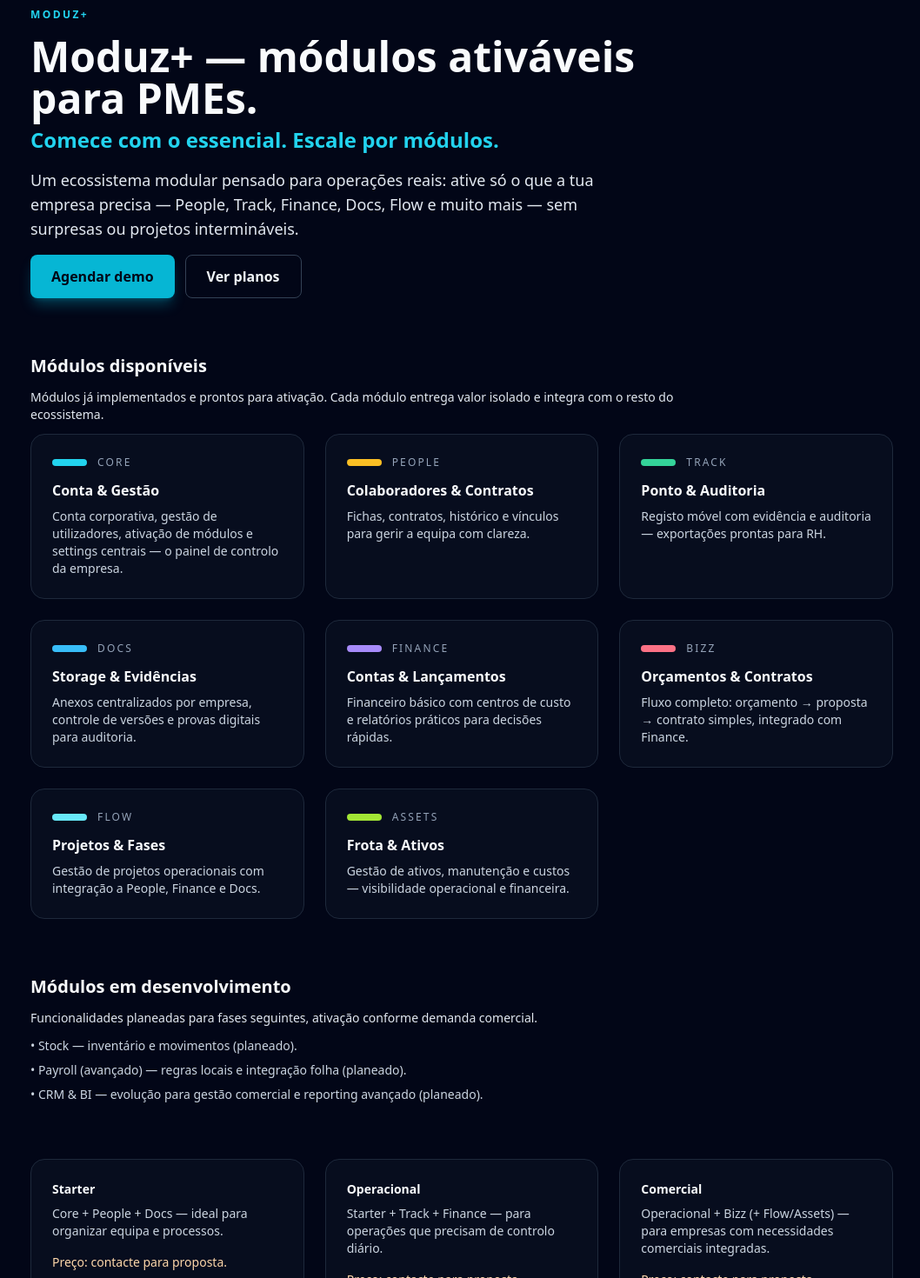
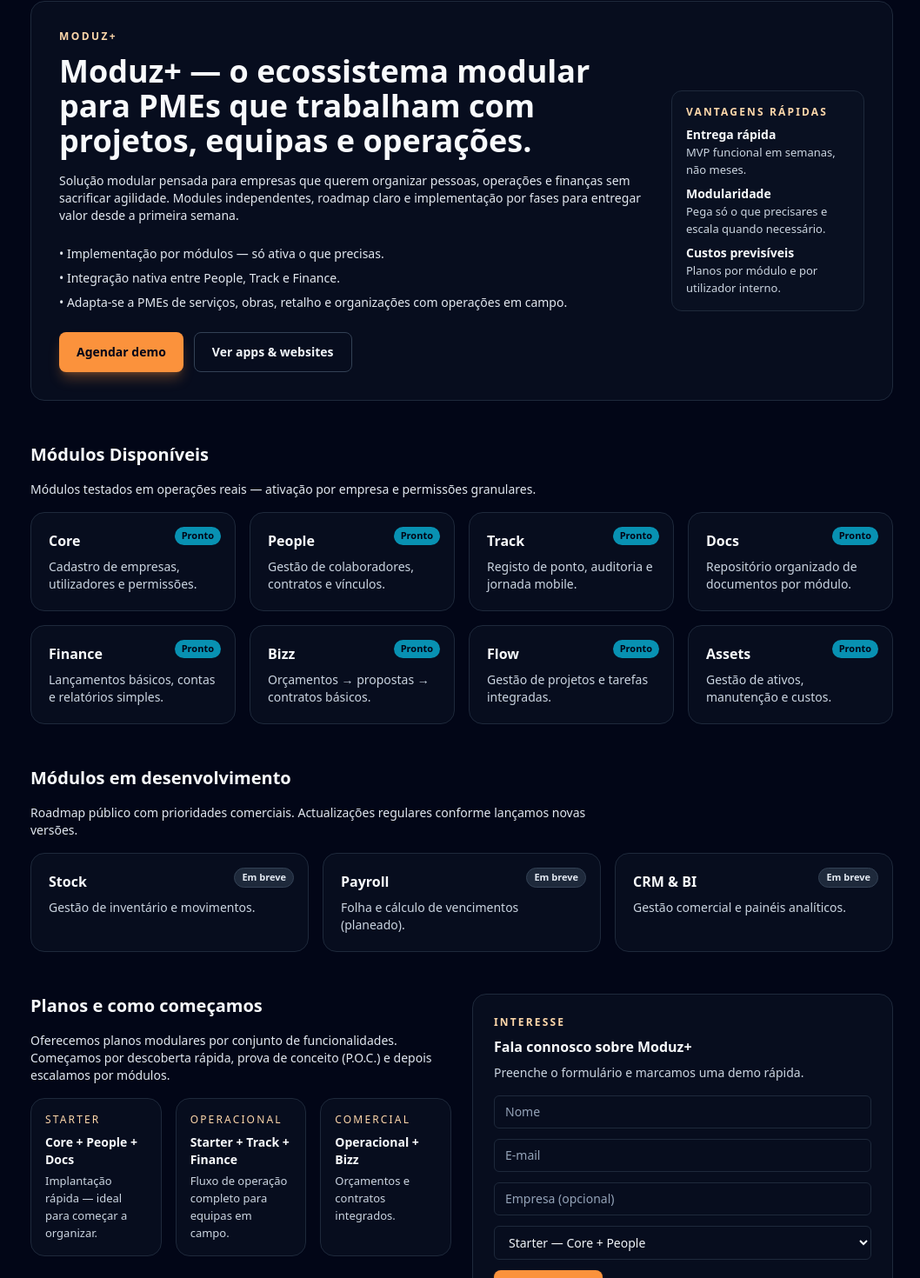
Before and after one commit to libertrendz/libertrendz-site, a Next.js app: page /moduz in a window 1280 px wide. Shown: the part 144-1614 px from the top of the page at 87% size, without its empty margins (109-1167 px from the left). Built offline with nearby package versions, Linux system fonts and the light colour scheme.

Commit message:
Atualizar o page.tsx

```diff
--- a/app/moduz/page.tsx
+++ b/app/moduz/page.tsx
@@ -1,187 +1,302 @@
+// app/moduz/page.tsx
+'use client';
+
+import { useState } from 'react';
+
+const MODULES_AVAILABLE = [
+  { key: 'core', title: 'Core', desc: 'Cadastro de empresas, utilizadores e permissões.' },
+  { key: 'people', title: 'People', desc: 'Gestão de colaboradores, contratos e vínculos.' },
+  { key: 'track', title: 'Track', desc: 'Registo de ponto, auditoria e jornada mobile.' },
+  { key: 'docs', title: 'Docs', desc: 'Repositório organizado de documentos por módulo.' },
+  { key: 'finance', title: 'Finance', desc: 'Lançamentos básicos, contas e relatórios simples.' },
+  { key: 'bizz', title: 'Bizz', desc: 'Orçamentos → propostas → contratos básicos.' },
+  { key: 'flow', title: 'Flow', desc: 'Gestão de projetos e tarefas integradas.' },
+  { key: 'assets', title: 'Assets', desc: 'Gestão de ativos, manutenção e custos.' },
+];
+
+const MODULES_SOON = [
+  { key: 'stock', title: 'Stock', desc: 'Gestão de inventário e movimentos.' },
+  { key: 'payroll', title: 'Payroll', desc: 'Folha e cálculo de vencimentos (planeado).' },
+  { key: 'crm', title: 'CRM & BI', desc: 'Gestão comercial e painéis analíticos.' },
+];
+
 export default function ModuzPage() {
+  const [name, setName] = useState('');
+  const [email, setEmail] = useState('');
+  const [company, setCompany] = useState('');
+  const [interest, setInterest] = useState('starter');
+  const [loading, setLoading] = useState(false);
+  const [status, setStatus] = useState<{ ok: boolean; msg: string } | null>(null);
+
+  async function handleSubmit(e: React.FormEvent) {
+    e.preventDefault();
+    setStatus(null);
+
+    if (!email || !name) {
+      setStatus({ ok: false, msg: 'Por favor, preenche o teu nome e e-mail.' });
+      return;
+    }
+
+    setLoading(true);
+    try {
+      const payload = {
+        nome: name,
+        email,
+        empresa: company,
+        mensagem: `Interesse Moduz+ — plano: ${interest}`,
+        assunto: 'Interesse Moduz+ — demo / orçamento',
+      };
+
+      const res = await fetch('/api/contato', {
+        method: 'POST',
+        headers: { 'Content-Type': 'application/json' },
+        body: JSON.stringify(payload),
+      });
+
+      if (res.ok) {
+        setStatus({ ok: true, msg: 'Recebemos — vamos responder em até 2 dias úteis.' });
+        setName('');
+        setEmail('');
+        setCompany('');
+        setInterest('starter');
+      } else {
+        // fallback visual — mantém a UX sem expor erros internos
+        setStatus({ ok: false, msg: 'Não foi possível enviar. Usa contato@libertrendz.eu.' });
+      }
+    } catch (err) {
+      setStatus({ ok: false, msg: 'Erro ao enviar. Tenta novamente ou escreve para contato@libertrendz.eu.' });
+    } finally {
+      setLoading(false);
+    }
+  }
+
   return (
     <main className="min-h-[calc(100vh-5rem)] bg-slate-950 text-slate-50">
-      <section className="container-page py-14 lg:py-18 space-y-16">
-        {/* HERO COMERCIAL — sombreado cian */}
-        <div className="relative max-w-3xl space-y-4">
-          <div className="pointer-events-none absolute -inset-x-6 -top-8 -bottom-8 -z-10 mx-auto w-[calc(100%+48px)] rounded-2xl bg-gradient-to-r from-cyan-600/10 via-cyan-500/6 to-transparent blur-[18px]" />
-          <p className="text-xs font-semibold uppercase tracking-[0.2em] text-cyan-400">Moduz+</p>
-          <h1 className="text-4xl font-bold leading-tight md:text-5xl">
-            Moduz+ — módulos ativáveis para PMEs.
-            <span className="block mt-2 text-cyan-400 text-2xl">Comece com o essencial. Escale por módulos.</span>
+      <section className="container-page py-12 lg:py-16 space-y-12">
+        {/* HERO */}
+        <div className="relative overflow-hidden rounded-2xl border border-slate-800 bg-slate-900/40 p-8">
+          {/* cyan overlay (decorative) */}
+          <div className="pointer-events-none absolute inset-0 bg-gradient-to-r from-cyan-700/8 via-cyan-600/6 to-transparent" />
+          <div className="relative z-10 lg:flex lg:items-center lg:justify-between gap-8">
+            <div className="max-w-2xl">
+              <p className="text-xs font-semibold uppercase tracking-[0.2em] text-accent-300">
+                Moduz+
+              </p>
+              <h1 className="mt-3 text-3xl font-bold leading-tight md:text-4xl">
+                Moduz+ — o ecossistema modular para PMEs que trabalham com projetos, equipas e operações.
               </h1>
+              <p className="mt-4 text-sm text-slate-200">
+                Solução modular pensada para empresas que querem organizar pessoas, operações e finanças sem sacrificar
+                agilidade. Modules independentes, roadmap claro e implementação por fases para entregar valor desde a
+                primeira semana.
+              </p>
 
-          <p className="text-lg text-slate-200 max-w-2xl">
-            Um ecossistema modular pensado para operações reais: ative só o que a tua empresa precisa — People, Track, Finance, Docs, Flow e muito mais — sem surpresas ou projetos intermináveis.
-          </p>
+              <ul className="mt-6 space-y-2 text-sm text-slate-200">
+                <li>• Implementação por módulos — só ativa o que precisas.</li>
+                <li>• Integração nativa entre People, Track e Finance.</li>
+                <li>• Adapta-se a PMEs de serviços, obras, retalho e organizações com operações em campo.</li>
+              </ul>
 
               <div className="mt-6 flex flex-wrap gap-3">
                 <a
-              href="/contato"
-              className="inline-flex items-center justify-center rounded-lg bg-cyan-500 px-6 py-3 text-base font-semibold text-slate-950 shadow-lg shadow-cyan-500/30 transition hover:bg-cyan-400"
+                  href="#lead-form"
+                  className="inline-flex items-center justify-center rounded-lg bg-accent-500 px-5 py-3 text-sm font-semibold text-slate-950 shadow-lg shadow-accent-500/30 transition hover:bg-accent-400"
                 >
                   Agendar demo
                 </a>
                 <a
-              href="#planos"
-              className="inline-flex items-center justify-center rounded-lg border border-slate-700 px-6 py-3 text-base font-semibold text-slate-100 transition hover:border-slate-500 hover:bg-slate-900/60"
+                  href="/apps"
+                  className="inline-flex items-center justify-center rounded-lg border border-slate-700 px-5 py-3 text-sm font-semibold text-slate-100 transition hover:border-slate-500 hover:bg-slate-900/60"
                 >
-              Ver planos
+                  Ver apps & websites
                 </a>
               </div>
             </div>
 
-        {/* MÓDULOS DISPONÍVEIS */}
-        <div className="space-y-3">
-          <h2 className="text-xl font-semibold text-slate-50">Módulos disponíveis</h2>
-          <p className="text-sm text-slate-200 max-w-3xl">
-            Módulos já implementados e prontos para ativação. Cada módulo entrega valor isolado e integra com o resto do ecossistema.
-          </p>
-
-          <div className="mt-4 grid gap-6 md:grid-cols-3">
-            <div className="rounded-2xl border border-slate-800 bg-slate-900/40 p-6">
-              <div className="flex items-center gap-3">
-                <span className="inline-block h-2 w-10 rounded bg-cyan-400" />
-                <p className="text-xs uppercase tracking-[0.18em] text-slate-400">CORE</p>
+            {/* Side quick info (small) */}
+            <div className="mt-6 lg:mt-0 lg:w-80">
+              <div className="rounded-xl border border-slate-800 bg-slate-900/30 p-4 text-sm text-slate-200">
+                <p className="mb-2 text-xs font-semibold uppercase tracking-[0.18em] text-accent-300">Vantagens rápidas</p>
+                <div className="space-y-2">
+                  <div>
+                    <p className="font-semibold text-slate-50">Entrega rápida</p>
+                    <p className="text-slate-300 text-[13px]">MVP funcional em semanas, não meses.</p>
                   </div>
-              <h3 className="mt-3 text-base font-semibold text-slate-50">Conta & Gestão</h3>
-              <p className="mt-2 text-sm text-slate-300">Conta corporativa, gestão de utilizadores, ativação de módulos e settings centrais — o painel de controlo da empresa.</p>
+                  <div>
+                    <p className="font-semibold text-slate-50">Modularidade</p>
+                    <p className="text-slate-300 text-[13px]">Pega só o que precisares e escala quando necessário.</p>
                   </div>
-
-            <div className="rounded-2xl border border-slate-800 bg-slate-900/40 p-6">
-              <div className="flex items-center gap-3">
-                <span className="inline-block h-2 w-10 rounded bg-amber-400" />
-                <p className="text-xs uppercase tracking-[0.18em] text-slate-400">PEOPLE</p>
+                  <div>
+                    <p className="font-semibold text-slate-50">Custos previsíveis</p>
+                    <p className="text-slate-300 text-[13px]">Planos por módulo e por utilizador interno.</p>
                   </div>
-              <h3 className="mt-3 text-base font-semibold text-slate-50">Colaboradores & Contratos</h3>
-              <p className="mt-2 text-sm text-slate-300">Fichas, contratos, histórico e vínculos para gerir a equipa com clareza.</p>
                 </div>
-
-            <div className="rounded-2xl border border-slate-800 bg-slate-900/40 p-6">
-              <div className="flex items-center gap-3">
-                <span className="inline-block h-2 w-10 rounded bg-emerald-400" />
-                <p className="text-xs uppercase tracking-[0.18em] text-slate-400">TRACK</p>
               </div>
-              <h3 className="mt-3 text-base font-semibold text-slate-50">Ponto & Auditoria</h3>
-              <p className="mt-2 text-sm text-slate-300">Registo móvel com evidência e auditoria — exportações prontas para RH.</p>
-            </div>
-
-            <div className="rounded-2xl border border-slate-800 bg-slate-900/40 p-6">
-              <div className="flex items-center gap-3">
-                <span className="inline-block h-2 w-10 rounded bg-sky-400" />
-                <p className="text-xs uppercase tracking-[0.18em] text-slate-400">DOCS</p>
-              </div>
-              <h3 className="mt-3 text-base font-semibold text-slate-50">Storage & Evidências</h3>
-              <p className="mt-2 text-sm text-slate-300">Anexos centralizados por empresa, controle de versões e provas digitais para auditoria.</p>
-            </div>
-
-            <div className="rounded-2xl border border-slate-800 bg-slate-900/40 p-6">
-              <div className="flex items-center gap-3">
-                <span className="inline-block h-2 w-10 rounded bg-violet-400" />
-                <p className="text-xs uppercase tracking-[0.18em] text-slate-400">FINANCE</p>
-              </div>
-              <h3 className="mt-3 text-base font-semibold text-slate-50">Contas & Lançamentos</h3>
-              <p className="mt-2 text-sm text-slate-300">Financeiro básico com centros de custo e relatórios práticos para decisões rápidas.</p>
-            </div>
-
-            <div className="rounded-2xl border border-slate-800 bg-slate-900/40 p-6">
-              <div className="flex items-center gap-3">
-                <span className="inline-block h-2 w-10 rounded bg-rose-400" />
-                <p className="text-xs uppercase tracking-[0.18em] text-slate-400">BIZZ</p>
-              </div>
-              <h3 className="mt-3 text-base font-semibold text-slate-50">Orçamentos & Contratos</h3>
-              <p className="mt-2 text-sm text-slate-300">Fluxo completo: orçamento → proposta → contrato simples, integrado com Finance.</p>
-            </div>
-
-            <div className="rounded-2xl border border-slate-800 bg-slate-900/40 p-6">
-              <div className="flex items-center gap-3">
-                <span className="inline-block h-2 w-10 rounded bg-cyan-300" />
-                <p className="text-xs uppercase tracking-[0.18em] text-slate-400">FLOW</p>
-              </div>
-              <h3 className="mt-3 text-base font-semibold text-slate-50">Projetos & Fases</h3>
-              <p className="mt-2 text-sm text-slate-300">Gestão de projetos operacionais com integração a People, Finance e Docs.</p>
-            </div>
-
-            <div className="rounded-2xl border border-slate-800 bg-slate-900/40 p-6">
-              <div className="flex items-center gap-3">
-                <span className="inline-block h-2 w-10 rounded bg-lime-400" />
-                <p className="text-xs uppercase tracking-[0.18em] text-slate-400">ASSETS</p>
-              </div>
-              <h3 className="mt-3 text-base font-semibold text-slate-50">Frota & Ativos</h3>
-              <p className="mt-2 text-sm text-slate-300">Gestão de ativos, manutenção e custos — visibilidade operacional e financeira.</p>
             </div>
           </div>
         </div>
 
-        {/* MÓDULOS EM DESENVOLVIMENTO */}
-        <div className="space-y-3 max-w-3xl">
-          <h2 className="text-xl font-semibold text-slate-50">Módulos em desenvolvimento</h2>
-          <p className="text-sm text-slate-200">Funcionalidades planeadas para fases seguintes, ativação conforme demanda comercial.</p>
-          <ul className="mt-2 space-y-2 text-sm text-slate-300">
-            <li>• Stock — inventário e movimentos (planeado).</li>
-            <li>• Payroll (avançado) — regras locais e integração folha (planeado).</li>
-            <li>• CRM & BI — evolução para gestão comercial e reporting avançado (planeado).</li>
-          </ul>
-        </div>
+        {/* MODULES — Disponíveis */}
+        <div className="space-y-4">
+          <h2 className="text-xl font-semibold text-slate-50">Módulos Disponíveis</h2>
+          <p className="text-sm text-slate-200 max-w-2xl">
+            Módulos testados em operações reais — ativação por empresa e permissões granulares.
+          </p>
 
-        {/* PLANOS COMERCIAIS */}
-        <div id="planos" className="grid gap-6 md:grid-cols-3">
-          <div className="rounded-2xl border border-slate-800 bg-slate-900/40 p-6">
-            <p className="text-sm font-semibold text-slate-50">Starter</p>
-            <p className="mt-2 text-sm text-slate-300">Core + People + Docs — ideal para organizar equipa e processos.</p>
-            <p className="mt-4 text-sm text-accent-300">Preço: contacte para proposta.</p>
-          </div>
-
-          <div className="rounded-2xl border border-slate-800 bg-slate-900/40 p-6">
-            <p className="text-sm font-semibold text-slate-50">Operacional</p>
-            <p className="mt-2 text-sm text-slate-300">Starter + Track + Finance — para operações que precisam de controlo diário.</p>
-            <p className="mt-4 text-sm text-accent-300">Preço: contacte para proposta.</p>
-          </div>
-
-          <div className="rounded-2xl border border-slate-800 bg-slate-900/40 p-6">
-            <p className="text-sm font-semibold text-slate-50">Comercial</p>
-            <p className="mt-2 text-sm text-slate-300">Operacional + Bizz (+ Flow/Assets) — para empresas com necessidades comerciais integradas.</p>
-            <p className="mt-4 text-sm text-accent-300">Preço: contacte para proposta.</p>
+          <div className="grid gap-4 md:grid-cols-2 lg:grid-cols-4">
+            {MODULES_AVAILABLE.map((m) => (
+              <article key={m.key} className="relative rounded-2xl border border-slate-800 bg-slate-900/40 p-5">
+                <span className="absolute right-4 top-4 inline-flex items-center rounded-full bg-cyan-600 px-2 py-0.5 text-[11px] font-semibold text-slate-950">
+                  Pronto
+                </span>
+                <h3 className="text-base font-semibold text-slate-50">{m.title}</h3>
+                <p className="mt-2 text-sm text-slate-300">{m.desc}</p>
+              </article>
+            ))}
           </div>
         </div>
 
-        {/* DIFERENCIAIS CURTOS */}
-        <div className="space-y-3 max-w-3xl">
-          <h2 className="text-xl font-semibold text-slate-50">Por que escolher o Moduz+</h2>
+        {/* MODULES — Em construção */}
+        <div className="space-y-4">
+          <h2 className="text-xl font-semibold text-slate-50">Módulos em desenvolvimento</h2>
+          <p className="text-sm text-slate-200 max-w-2xl">
+            Roadmap público com prioridades comerciais. Actualizações regulares conforme lançamos novas versões.
+          </p>
+
+          <div className="grid gap-4 md:grid-cols-2 lg:grid-cols-3">
+            {MODULES_SOON.map((m) => (
+              <article key={m.key} className="relative rounded-2xl border border-slate-800 bg-slate-900/40 p-5">
+                <span className="absolute right-4 top-4 inline-flex items-center rounded-full bg-slate-800 px-2 py-0.5 text-[11px] font-semibold text-slate-200 border border-slate-700">
+                  Em breve
+                </span>
+                <h3 className="text-base font-semibold text-slate-50">{m.title}</h3>
+                <p className="mt-2 text-sm text-slate-300">{m.desc}</p>
+              </article>
+            ))}
+          </div>
+        </div>
+
+        {/* PLANS / LEAD FORM */}
+        <div id="planos" className="grid gap-6 lg:grid-cols-2">
+          <div className="space-y-4">
+            <h2 className="text-xl font-semibold text-slate-50">Planos e como começamos</h2>
+            <p className="text-sm text-slate-200">
+              Oferecemos planos modulares por conjunto de funcionalidades. Começamos por descoberta rápida, prova de conceito (P.O.C.) e depois escalamos por módulos.
+            </p>
+
             <div className="grid gap-4 md:grid-cols-3">
-            <div className="rounded-xl border border-slate-800 bg-slate-900/40 p-4 text-sm text-slate-200">
-              <p className="mb-2 font-semibold text-slate-50">Modularidade real</p>
-              <p>Ative apenas os módulos que a tua empresa usa — reduza custo e complexidade.</p>
+              <div className="rounded-2xl border border-slate-800 bg-slate-900/40 p-4 text-sm">
+                <p className="text-xs uppercase tracking-[0.18em] text-accent-300">Starter</p>
+                <p className="mt-2 font-semibold text-slate-50">Core + People + Docs</p>
+                <p className="mt-1 text-slate-300 text-[13px]">Implantação rápida — ideal para começar a organizar.</p>
               </div>
-            <div className="rounded-xl border border-slate-800 bg-slate-900/40 p-4 text-sm text-slate-200">
-              <p className="mb-2 font-semibold text-slate-50">Implementação prática</p>
-              <p>MVPs curtos e melhoria contínua baseada em uso real, não em teoria.</p>
+              <div className="rounded-2xl border border-slate-800 bg-slate-900/40 p-4 text-sm">
+                <p className="text-xs uppercase tracking-[0.18em] text-accent-300">Operacional</p>
+                <p className="mt-2 font-semibold text-slate-50">Starter + Track + Finance</p>
+                <p className="mt-1 text-slate-300 text-[13px]">Fluxo de operação completo para equipas em campo.</p>
               </div>
-            <div className="rounded-xl border border-slate-800 bg-slate-900/40 p-4 text-sm text-slate-200">
-              <p className="mb-2 font-semibold text-slate-50">Produto + serviço</p>
-              <p>Fornecemos produto e apoio à adoção (implementação, formação e suporte inicial).</p>
+              <div className="rounded-2xl border border-slate-800 bg-slate-900/40 p-4 text-sm">
+                <p className="text-xs uppercase tracking-[0.18em] text-accent-300">Comercial</p>
+                <p className="mt-2 font-semibold text-slate-50">Operacional + Bizz</p>
+                <p className="mt-1 text-slate-300 text-[13px]">Orçamentos e contratos integrados.</p>
               </div>
             </div>
           </div>
 
+          {/* LEAD FORM */}
+          <aside className="rounded-2xl border border-slate-800 bg-slate-900/40 p-6">
+            <p className="text-xs font-semibold uppercase tracking-[0.18em] text-accent-300">Interesse</p>
+            <h3 className="mt-2 text-base font-semibold text-slate-50">Fala connosco sobre Moduz+</h3>
+            <p className="mt-2 text-sm text-slate-300">Preenche o formulário e marcamos uma demo rápida.</p>
+
+            <form className="mt-4 space-y-3" onSubmit={handleSubmit}>
+              <div>
+                <label className="sr-only">Nome</label>
+                <input
+                  className="w-full rounded-md border border-slate-800 bg-transparent px-3 py-2 text-sm text-slate-100 placeholder:text-slate-400"
+                  placeholder="Nome"
+                  value={name}
+                  onChange={(e) => setName(e.target.value)}
+                />
+              </div>
+
+              <div>
+                <label className="sr-only">E-mail</label>
+                <input
+                  className="w-full rounded-md border border-slate-800 bg-transparent px-3 py-2 text-sm text-slate-100 placeholder:text-slate-400"
+                  placeholder="E-mail"
+                  type="email"
+                  value={email}
+                  onChange={(e) => setEmail(e.target.value)}
+                />
+              </div>
+
+              <div>
+                <label className="sr-only">Empresa</label>
+                <input
+                  className="w-full rounded-md border border-slate-800 bg-transparent px-3 py-2 text-sm text-slate-100 placeholder:text-slate-400"
+                  placeholder="Empresa (opcional)"
+                  value={company}
+                  onChange={(e) => setCompany(e.target.value)}
+                />
+              </div>
+
+              <div>
+                <label className="sr-only">Interesse</label>
+                <select
+                  className="w-full rounded-md border border-slate-800 bg-transparent px-3 py-2 text-sm text-slate-100"
+                  value={interest}
+                  onChange={(e) => setInterest(e.target.value)}
+                >
+                  <option value="starter">Starter — Core + People</option>
+                  <option value="operacional">Operacional — Track + Finance</option>
+                  <option value="comercial">Comercial — Bizz + Finance</option>
+                </select>
+              </div>
+
+              <div className="flex items-center justify-between gap-3">
+                <button
+                  type="submit"
+                  disabled={loading}
+                  className="inline-flex items-center justify-center rounded-lg bg-accent-500 px-4 py-2 text-sm font-semibold text-slate-950 shadow shadow-accent-500/30 disabled:opacity-60"
+                >
+                  {loading ? 'A enviar…' : 'Marcar demo'}
+                </button>
+                <a
+                  href="mailto:contato@libertrendz.eu?subject=Interesse%20Moduz%20Demo"
+                  className="text-sm text-slate-300 underline-offset-2 hover:text-slate-100"
+                >
+                  Ou escreve para nós
+                </a>
+              </div>
+
+              {status && (
+                <div
+                  className={`mt-2 text-sm ${
+                    status.ok ? 'text-green-400' : 'text-rose-400'
+                  }`}
+                  role="status"
+                  aria-live="polite"
+                >
+                  {status.msg}
+                </div>
+              )}
+            </form>
+          </aside>
+        </div>
+
         {/* CTA FINAL */}
         <div className="pt-8 border-t border-slate-800 text-center space-y-4">
-          <h2 className="text-2xl font-semibold text-slate-50">Quer ver o Moduz+ em ação?</h2>
-          <p className="max-w-xl mx-auto text-sm text-slate-200">Agende uma demo dirigida — mostramos como ativar os módulos que resolvem o problema da tua PME sem promessas vazias.</p>
-          <div className="mt-4 flex flex-wrap justify-center gap-3">
+          <h2 className="text-2xl font-semibold text-slate-50">Quer ver como o Moduz+ funciona na tua empresa?</h2>
+          <p className="max-w-xl mx-auto text-sm text-slate-200">
+            Agendamos uma demo curta para entender o teu contexto e propor a melhor ativação de módulos.
+          </p>
           <a
-              href="/contato"
-              className="inline-flex items-center justify-center rounded-lg bg-cyan-500 px-6 py-3 text-sm font-semibold text-slate-950 shadow-lg shadow-cyan-500/30 transition hover:bg-cyan-400"
+            href="#lead-form"
+            className="inline-flex items-center justify-center rounded-lg bg-accent-500 px-6 py-3 text-sm font-semibold text-slate-950 shadow-lg shadow-accent-500/30 transition hover:bg-accent-400"
           >
-              Agendar demo
+            Marcar demo
           </a>
-            <a
-              href="/contato"
-              className="inline-flex items-center justify-center rounded-lg border border-slate-700 px-6 py-3 text-sm font-semibold text-slate-100 transition hover:border-slate-500 hover:bg-slate-900/60"
-            >
-              Pedir proposta
-            </a>
-          </div>
         </div>
       </section>
     </main>
```
Lines whose indentation alone changed are shown as unchanged.
